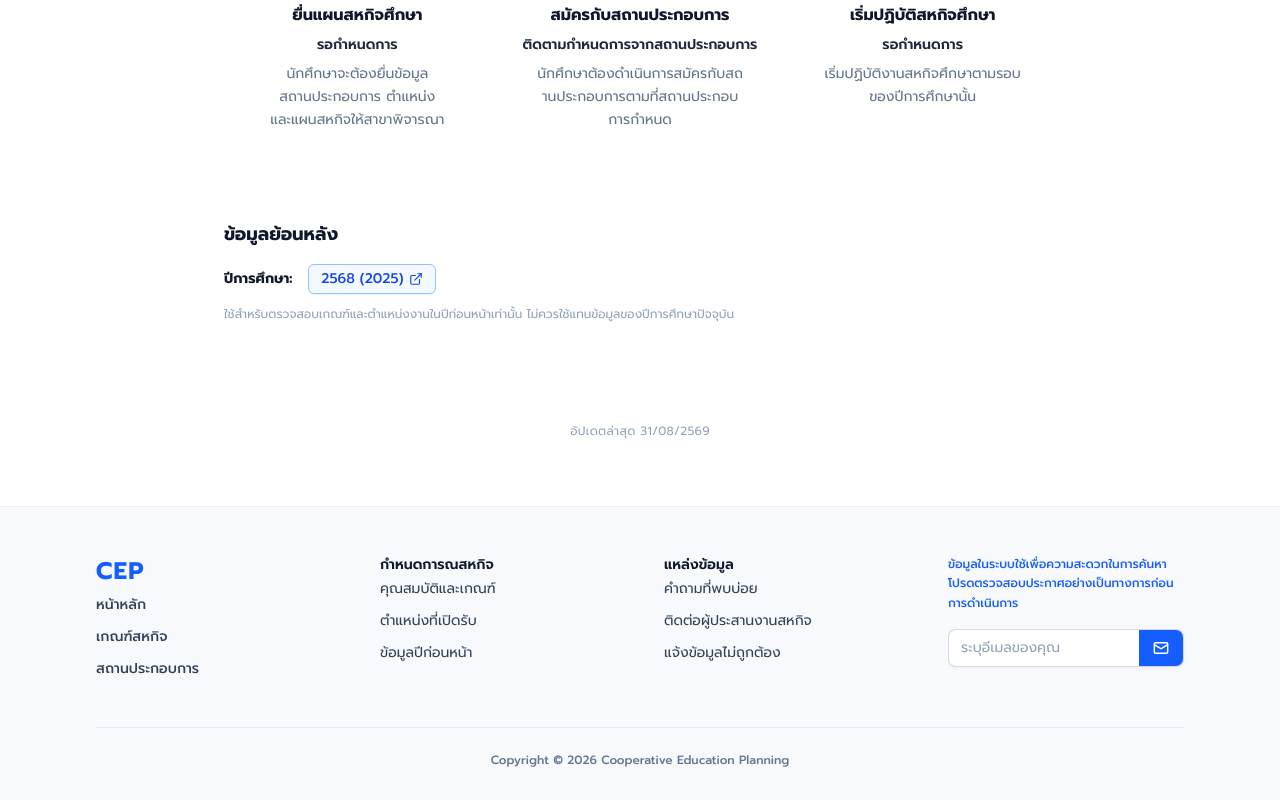
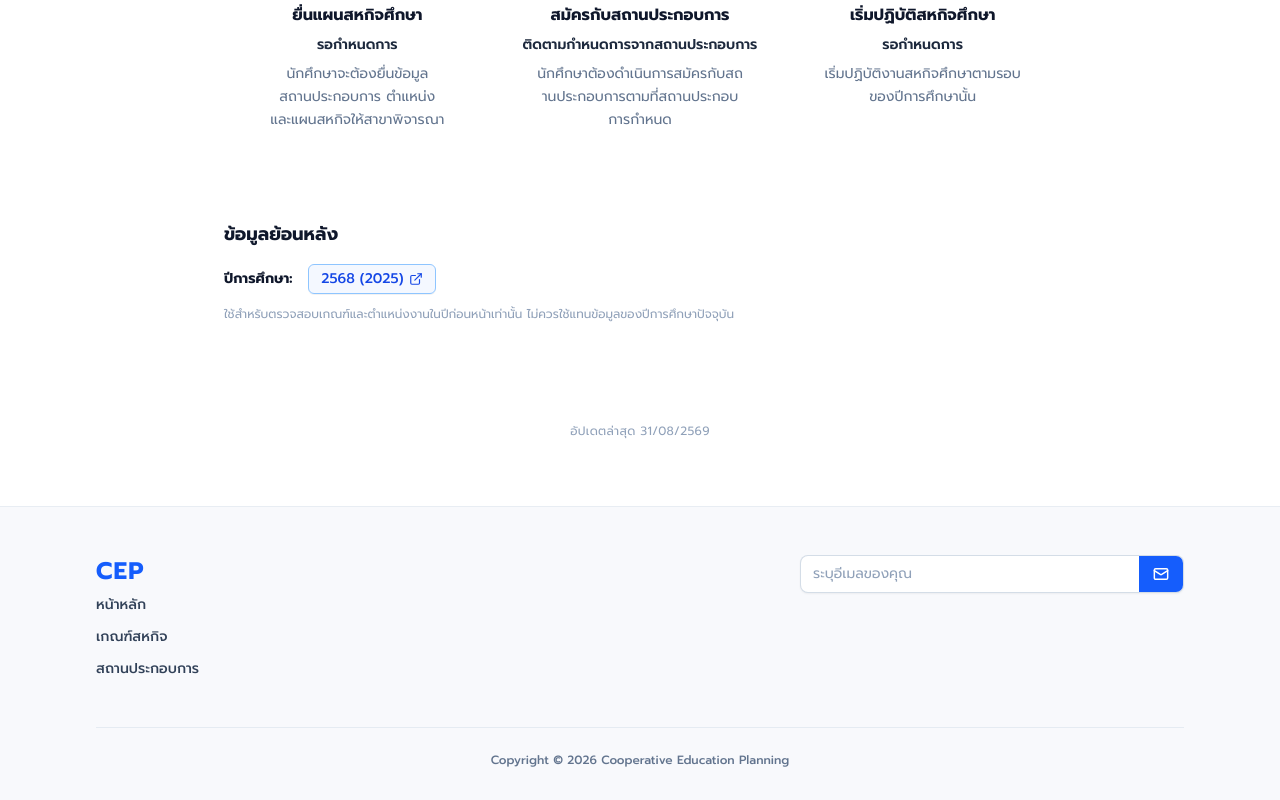
Before and after one commit to KaylahJin/CS361-Project, a React (Vite) app: page / in a window 1280 px wide. Shown: the part 951-1751 px from the top of the page. Built offline with nearby package versions, Linux system fonts and the light colour scheme.

Commit message:
feat: temporarily hide unused footer sections and notice

```diff
--- a/src/components/Footer.tsx
+++ b/src/components/Footer.tsx
@@ -24,7 +24,7 @@ export const Footer: React.FC<FooterProps> = ({ onTabChange }) => {
   return (
     <footer className="w-full bg-[#f8f9fc] border-t border-slate-200/70 pt-12 pb-8">
       <div className="max-w-6xl mx-auto px-4 sm:px-6 lg:px-8">
-        <div className="grid grid-cols-1 md:grid-cols-2 lg:grid-cols-4 gap-8 lg:gap-12 pb-12">
+        <div className="grid grid-cols-1 md:grid-cols-2 gap-8 lg:gap-12 pb-12 items-start justify-between">
           {/* Column 1: Brand & Main Navigation */}
           <div className="flex flex-col space-y-3">
             <span className="text-2xl font-black tracking-wider text-blue-600 mb-2 select-none">
@@ -32,25 +32,26 @@ export const Footer: React.FC<FooterProps> = ({ onTabChange }) => {
             </span>
             <button
               onClick={() => onTabChange?.('home')}
-              className="text-left text-sm text-slate-700 hover:text-blue-600 transition-colors font-medium"
+              className="text-left text-sm text-slate-700 hover:text-blue-600 transition-colors font-medium cursor-pointer"
             >
               หน้าหลัก
             </button>
             <button
               onClick={() => onTabChange?.('requirements')}
-              className="text-left text-sm text-slate-700 hover:text-blue-600 transition-colors font-medium"
+              className="text-left text-sm text-slate-700 hover:text-blue-600 transition-colors font-medium cursor-pointer"
             >
               เกณฑ์สหกิจ
             </button>
             <button
               onClick={() => onTabChange?.('employers')}
-              className="text-left text-sm text-slate-700 hover:text-blue-600 transition-colors font-medium"
+              className="text-left text-sm text-slate-700 hover:text-blue-600 transition-colors font-medium cursor-pointer"
             >
               สถานประกอบการ
             </button>
           </div>
 
-          {/* Column 2: Schedule & Criteria */}
+          {/* Column 2: Schedule & Criteria (Hidden temporarily) */}
+          {/*
           <div className="flex flex-col space-y-3">
             <span className="text-sm font-semibold text-slate-900 mb-1">
               กำหนดการณสหกิจ
@@ -65,8 +66,10 @@ export const Footer: React.FC<FooterProps> = ({ onTabChange }) => {
               ข้อมูลปีก่อนหน้า
             </a>
           </div>
+          */}
 
-          {/* Column 3: Resources & Contact */}
+          {/* Column 3: Resources & Contact (Hidden temporarily) */}
+          {/*
           <div className="flex flex-col space-y-3">
             <span className="text-sm font-semibold text-slate-900 mb-1">
               แหล่งข้อมูล
@@ -81,12 +84,15 @@ export const Footer: React.FC<FooterProps> = ({ onTabChange }) => {
               แจ้งข้อมูลไม่ถูกต้อง
             </a>
           </div>
+          */}
 
           {/* Column 4: Notice & Newsletter Form */}
-          <div className="flex flex-col space-y-4">
+          <div className="flex flex-col space-y-4 max-w-sm md:ml-auto w-full">
+            {/*
             <p className="text-xs text-blue-600 leading-relaxed font-medium">
               ข้อมูลในระบบใช้เพื่อความสะดวกในการค้นหา โปรดตรวจสอบประกาศอย่างเป็นทางการก่อนการดำเนินการ
             </p>
+            */}
 
             <form onSubmit={handleSubmit} className="flex items-stretch shadow-xs rounded-lg overflow-hidden border border-slate-300/80 bg-white focus-within:ring-2 focus-within:ring-blue-500/20 focus-within:border-blue-500 transition">
               <input
```
